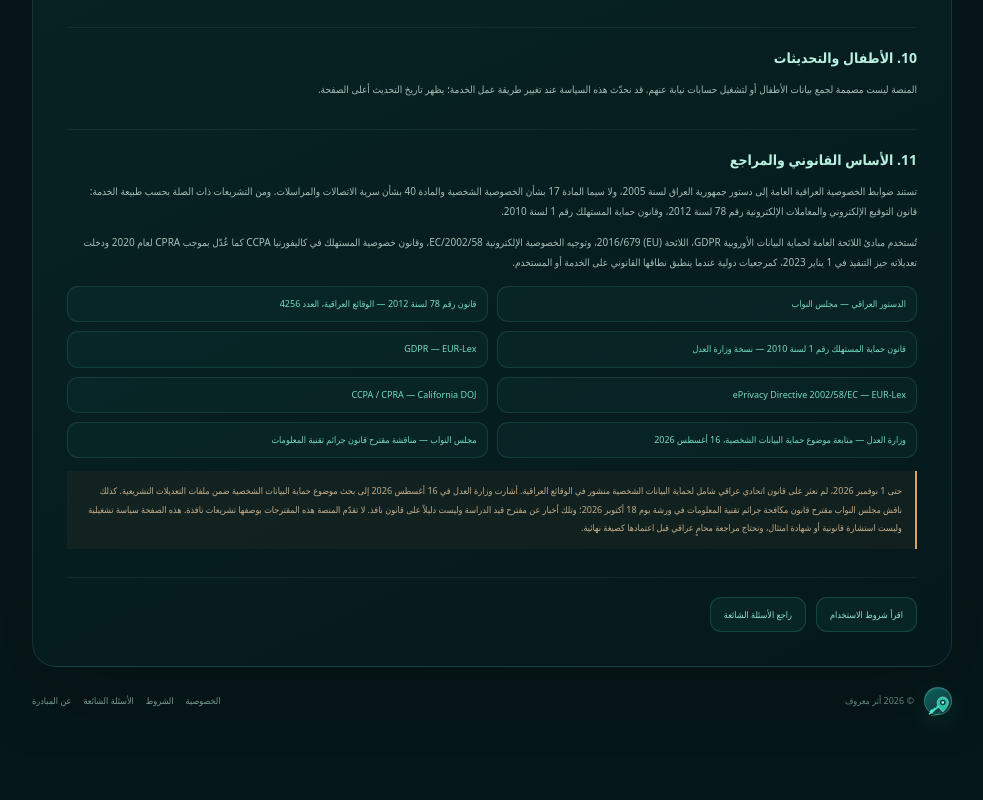
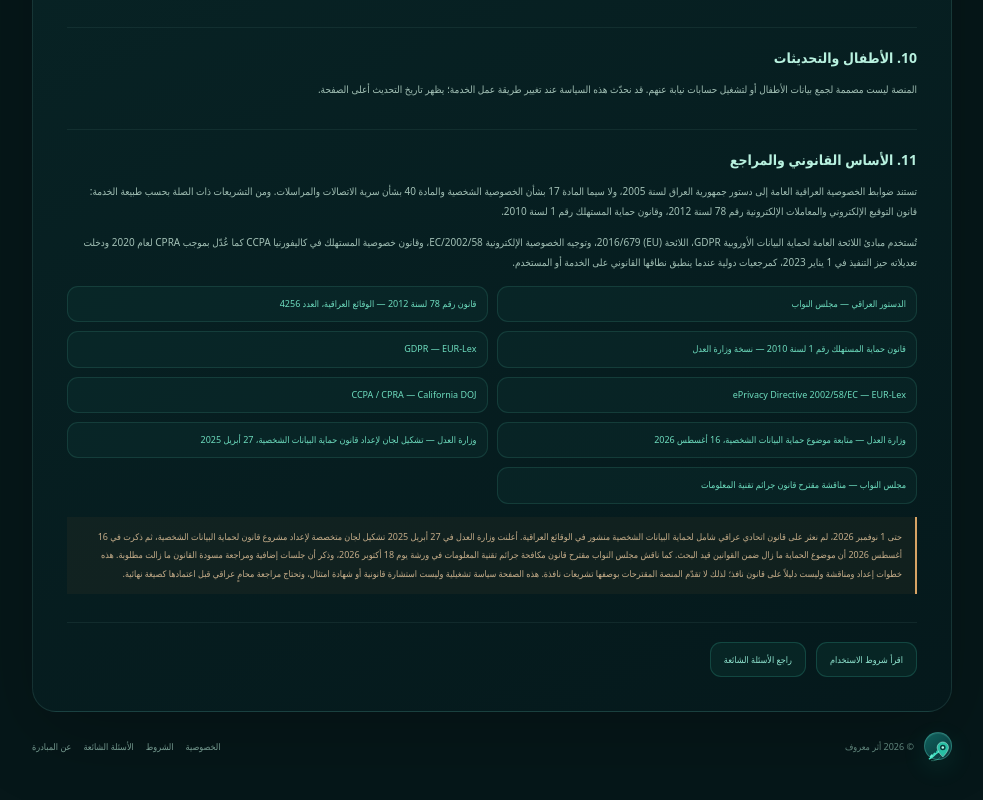
Before and after one commit to ahmedfouaadqi-glitch/atharmaaroof, a Next.js app: page /privacy in a window 1280 px wide. Shown: the part 1572-2372 px from the top of the page, without its empty margins (148-1131 px from the left). Before the commit the page ends 2329 px from the top, so only its background shows below. Built offline with nearby package versions, Linux system fonts and the light colour scheme.

Commit message:
legal: document Iraq personal-data bill status with Ministry and Parliament sources

```diff
--- a/app/privacy/page.tsx
+++ b/app/privacy/page.tsx
@@ -81,9 +81,10 @@ export default function PrivacyPage() {
           <a href="https://eur-lex.europa.eu/eli/dir/2002/58/oj" target="_blank" rel="noreferrer">ePrivacy Directive 2002/58/EC — EUR-Lex</a>
           <a href="https://www.oag.ca.gov/privacy/ccpa" target="_blank" rel="noreferrer">CCPA / CPRA — California DOJ</a>
           <a href="https://moj.gov.iq/view.10456/" target="_blank" rel="noreferrer">وزارة العدل — متابعة موضوع حماية البيانات الشخصية، 16 أغسطس 2026</a>
+          <a href="https://www.moj.gov.iq/view.9181/" target="_blank" rel="noreferrer">وزارة العدل — تشكيل لجان لإعداد قانون حماية البيانات الشخصية، 27 أبريل 2025</a>
           <a href="https://iq.parliament.iq/blog/%D9%84%D8%AC%D9%86%D8%A9-%D8%A7%D9%84%D8%A3%D9%85%D9%86-%D9%88%D8%A7%D9%84%D8%AF%D9%81%D8%A7%D8%B9-%D8%A7%D9%84%D9%86%D9%8A%D8%A7%D8%A8%D9%8A%D8%A9-%D8%AA%D9%86%D8%A7%D9%82%D8%B4-%D9%85%D9%82%D8%AA-7/" target="_blank" rel="noreferrer">مجلس النواب — مناقشة مقترح قانون جرائم تقنية المعلومات</a>
         </div>
-        <p className="legal-disclaimer">حتى 1 نوفمبر 2026، لم نعثر على قانون اتحادي عراقي شامل لحماية البيانات الشخصية منشور في الوقائع العراقية. أشارت وزارة العدل في 16 أغسطس 2026 إلى بحث موضوع حماية البيانات الشخصية ضمن ملفات التعديلات التشريعية. كذلك ناقش مجلس النواب مقترح قانون مكافحة جرائم تقنية المعلومات في ورشة يوم 18 أكتوبر 2026؛ وتلك أخبار عن مقترح قيد الدراسة وليست دليلاً على قانون نافذ. لا تقدّم المنصة هذه المقترحات بوصفها تشريعات نافذة. هذه الصفحة سياسة تشغيلية وليست استشارة قانونية أو شهادة امتثال، وتحتاج مراجعة محامٍ عراقي قبل اعتمادها كصيغة نهائية.</p>
+        <p className="legal-disclaimer">حتى 1 نوفمبر 2026، لم نعثر على قانون اتحادي عراقي شامل لحماية البيانات الشخصية منشور في الوقائع العراقية. أعلنت وزارة العدل في 27 أبريل 2025 تشكيل لجان متخصصة لإعداد مشروع قانون لحماية البيانات الشخصية، ثم ذكرت في 16 أغسطس 2026 أن موضوع الحماية ما زال ضمن القوانين قيد البحث. كما ناقش مجلس النواب مقترح قانون مكافحة جرائم تقنية المعلومات في ورشة يوم 18 أكتوبر 2026، وذكر أن جلسات إضافية ومراجعة مسودة القانون ما زالت مطلوبة. هذه خطوات إعداد ومناقشة وليست دليلاً على قانون نافذ؛ لذلك لا تقدّم المنصة المقترحات بوصفها تشريعات نافذة. هذه الصفحة سياسة تشغيلية وليست استشارة قانونية أو شهادة امتثال، وتحتاج مراجعة محامٍ عراقي قبل اعتمادها كصيغة نهائية.</p>
       </section>
       <section className="info-next-links">
         <Link href="/terms">اقرأ شروط الاستخدام</Link>
```
